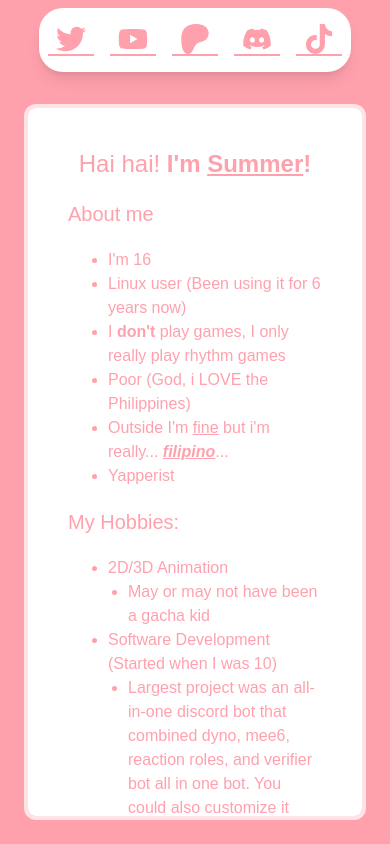
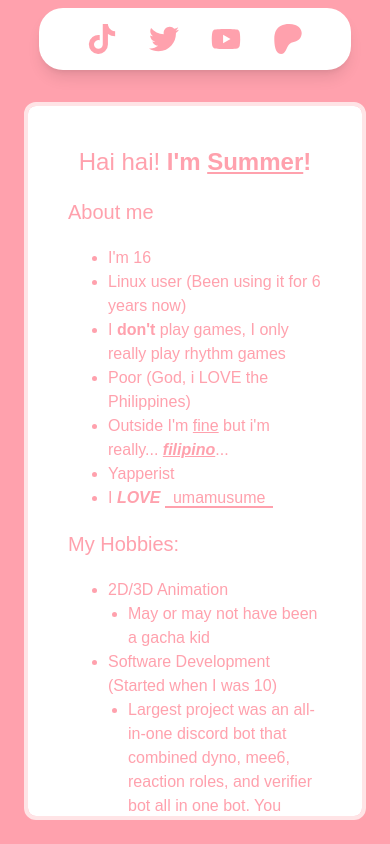
Before and after one commit to summerwya/stuffy-stuffs, a Next.js app: page /me in a window 390 px wide. Built offline with nearby package versions, Linux system fonts and the light colour scheme.

Commit message:
Quick fixes, prepared for containerization

```diff
--- a/app/(main)/layout.tsx
+++ b/app/(main)/layout.tsx
@@ -36,12 +36,12 @@ export default function RootLayout({
               />
             <h1 className={"text-3xl " + lobster.className}>Stuffy-Stuffs</h1>
           </div>
-          <div className="flex items-center justify-center md:justify-around w-full md:w-fit gap-4 text-3xl md:text-xl">
+          <div className="flex items-center justify-center md:justify-around w-full md:w-fit gap-4 text-3xl md:text-xl border-children-none">
+            <a href="https://www.tiktok.com/@aceyacedthat"><FaTiktok /></a>
             <a href="https://x.com/digi_animator"><FaTwitter /></a>
-            <a href="https://www.youtube.com/@Koliieclef"><FaYoutube /></a>
+            <a href="https://www.youtube.com/@tungtungshakirk"><FaYoutube /></a>
             <a href="https://www.patreon.com/c/summerwya"><FaPatreon /></a>
-            <a href="https://discord.gg/aeUns7jrS8"><FaDiscord /></a>
-            <a href="https://www.tiktok.com/@tzumi.miloo"><FaTiktok /></a>
+            {/* <a href="https://discord.gg/aeUns7jrS8"><FaDiscord /></a> */}
           </div>
         </nav>
         <main className="overflow-hidden">
--- a/app/globals.css
+++ b/app/globals.css
@@ -54,3 +54,7 @@ a {
 code {
   @apply bg-gray-900 text-white p-1 rounded-lg;
 }
+
+.border-children-none > * {
+  @apply border-none;
+}
--- a/app/me/layout.tsx
+++ b/app/me/layout.tsx
@@ -15,7 +15,7 @@ export const metadata: Metadata = {
     default: "Stuffy-Stuffs",
     template: "%s | Stuffy-Stuffs"
   },
-  description: "A simple website showcasing skills",
+  description: "Stuff like tools",
 };
 
 export default function RootLayout({
@@ -36,12 +36,12 @@ export default function RootLayout({
               />
             <h1 className={"text-3xl " + lobster.className}>Stuffy-Stuffs</h1>
           </div>
-          <div className="flex items-center justify-center md:justify-around w-full md:w-fit gap-4 text-3xl md:text-xl">
+          <div className="flex items-center justify-center md:justify-around w-full md:w-fit gap-4 text-3xl md:text-xl border-children-none">
+            <a href="https://www.tiktok.com/@aceyacedthat"><FaTiktok /></a>
             <a href="https://x.com/digi_animator"><FaTwitter /></a>
-            <a href="https://www.youtube.com/@Koliieclef"><FaYoutube /></a>
+            <a href="https://www.youtube.com/@tungtungshakirk"><FaYoutube /></a>
             <a href="https://www.patreon.com/c/summerwya"><FaPatreon /></a>
-            <a href="https://discord.gg/aeUns7jrS8"><FaDiscord /></a>
-            <a href="https://www.tiktok.com/@tzumi.miloo"><FaTiktok /></a>
+            {/* <a href="https://discord.gg/aeUns7jrS8"><FaDiscord /></a> */}
           </div>
         </nav>
         <main className="overflow-hidden">
--- a/app/me/page.tsx
+++ b/app/me/page.tsx
@@ -13,6 +13,7 @@ export default function Home() {
           <li>Poor (God, i LOVE the Philippines)</li>
           <li>Outside I&apos;m <u>fine</u> but i&apos;m really... <span className="underline italic font-bold">filipino</span>...</li>
           <li>Yapperist</li>
+          <li>I <strong><em>LOVE</em></strong> <a href="http://umamusume.com">umamusume</a></li>
         </ul>
 
         <h3 className="text-xl my-5">My Hobbies:</h3>
--- a/package.json
+++ b/package.json
@@ -4,8 +4,9 @@
   "private": true,
   "scripts": {
     "dev": "next dev",
-    "build": "next build",
+    "build": "next build && cp -r public .next/standalone/ && cp -r .next/static .next/standalone/.next/",
     "start": "next start",
+    "serve": "bun run .next/standalone/server.js",
     "lint": "eslint"
   },
   "dependencies": {
```
